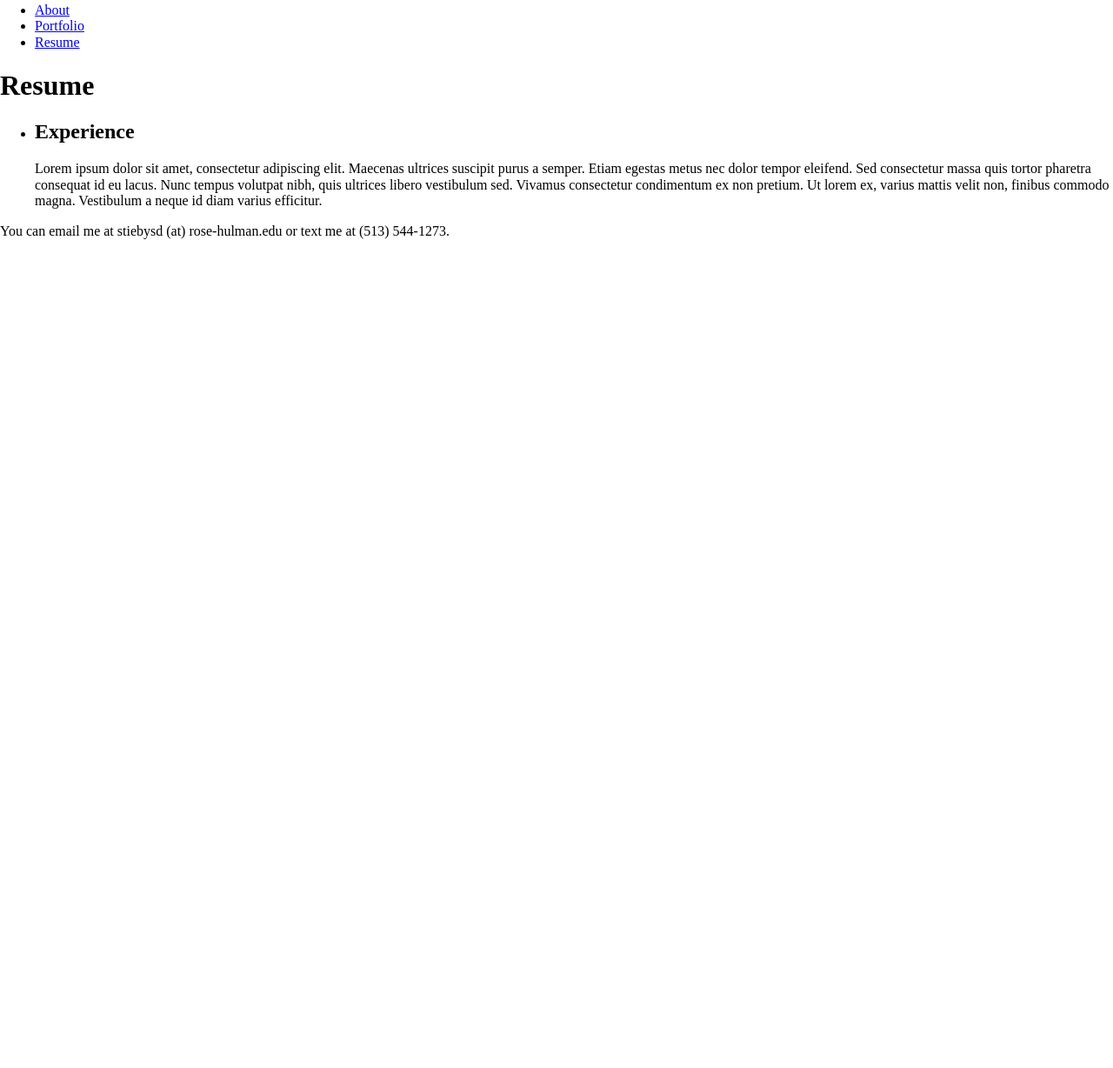
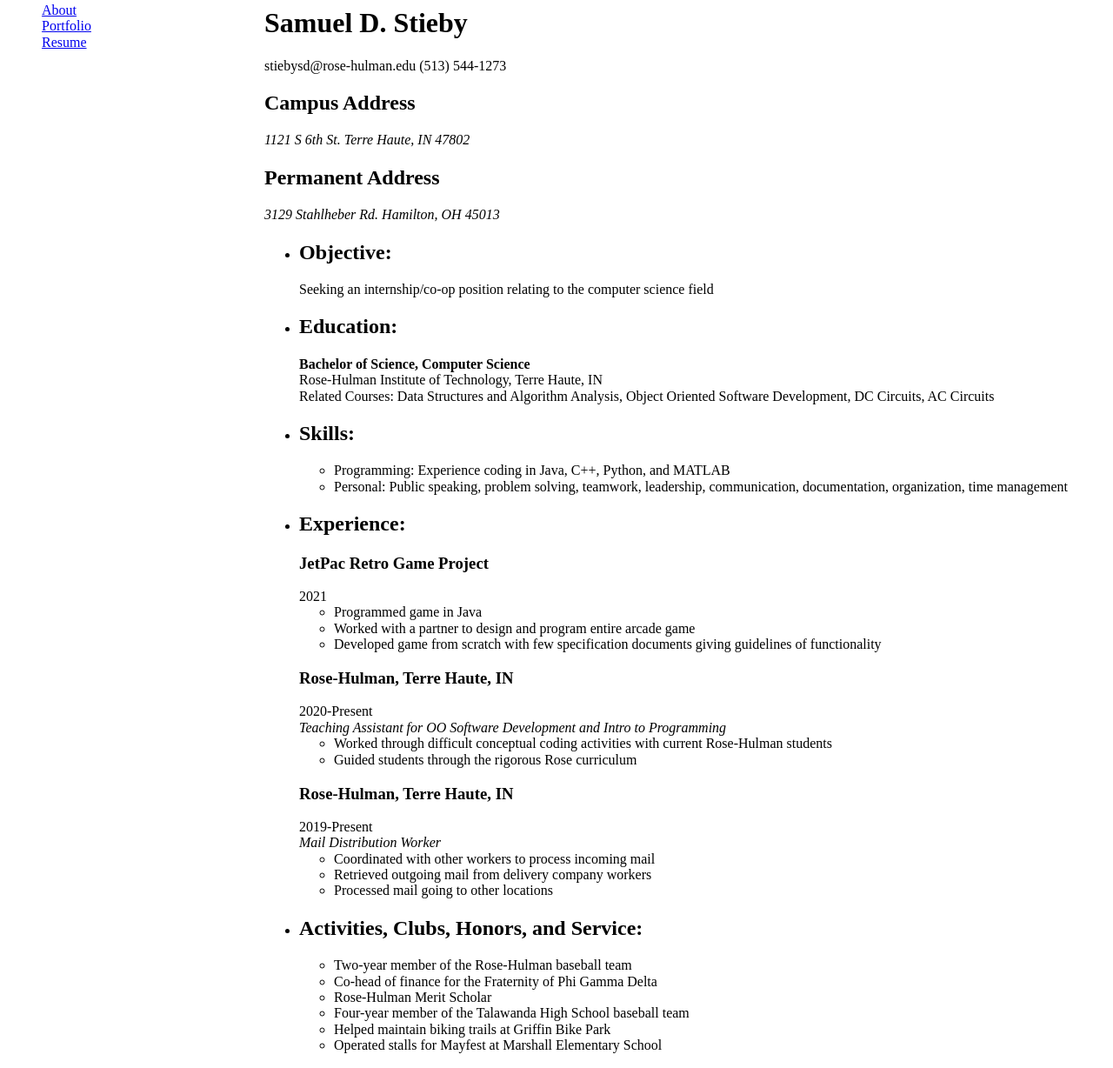
Before and after one commit to rhit-stiebysd/rhit-stiebysd.github.io, a plain HTML site: page Personal Portfolio Site/public/resume.html in a window 1280 px wide. Shown: the part 13-1241 px from the top of the page at 87% size. Before the commit the page ends 800 px from the top, so only its background shows below. Drawn offline with Linux system fonts and the light colour scheme.

Commit message:
Layout work

```diff
--- a/Personal Portfolio Site/public/resume.html
+++ b/Personal Portfolio Site/public/resume.html
@@ -21,75 +21,71 @@
 
 <body id="resume">
     <main>
-        <h1>Resume</h1>
+        <h1>Samuel D. Stieby</h1>
+        <caption id="contactInfo">stiebysd@rose-hulman.edu (513) 544-1273</caption>
+        <h2 class="addressAsides left">Campus Address</h2>
+        <address>1121 S 6th St. Terre Haute, IN 47802</address>
+        <h2 class="addressAsides right">Permanent Address</h2>
+        <address>3129 Stahlheber Rd. Hamilton, OH 45013</address>
         <ul id="resumeItems">
             <li>
-                <h2>Experience</h2>
-                <p>
-                    Lorem ipsum dolor sit amet, consectetur adipiscing elit. Maecenas ultrices suscipit purus a semper.
-                    Etiam egestas metus nec dolor tempor eleifend. Sed consectetur massa quis tortor pharetra consequat
-                    id eu lacus. Nunc tempus volutpat nibh, quis ultrices libero vestibulum sed. Vivamus consectetur
-                    condimentum ex non pretium. Ut lorem ex, varius mattis velit non, finibus commodo magna. Vestibulum
-                    a neque id diam varius efficitur.
-                </p>
+                <h2>Objective:</h2>
+                <div>Seeking an internship/co-op position relating to the computer science field</div>
+            </li>
+            <li>
+                <h2 class="sectionHead">Education:</h2>
+                <div><strong>Bachelor of Science, Computer Science</strong></div>
+                <div>Rose-Hulman Institute of Technology, Terre Haute, IN</div>
+                <span>Related Courses: Data Structures and Algorithm Analysis, Object Oriented Software Development, DC
+                    Circuits, AC Circuits</span>
+            </li>
+            <li>
+                <h2 class="sectionHead">Skills:</h2>
+                <ul class="descriptionBullet">
+                    <li>Programming: Experience coding in Java, C++, Python, and MATLAB</li>
+                    <li>Personal: Public speaking, problem solving, teamwork, leadership, communication, documentation, organization, time management</li>
+                </ul>
+            </li>
+            <li>
+                <h2 class="sectionHead">Experience:</h2>
+                <h3>JetPac Retro Game Project</h3>
+                <aside>2021</aside>
+                <ul class="descriptionBullet">
+                    <li>Programmed game in Java</li>
+                    <li>Worked with a partner to design and program entire arcade game</li>
+                    <li>Developed game from scratch with few specification documents giving guidelines of
+                        functionality</li>
+                </ul>
+                <h3><strong>Rose-Hulman</strong>, Terre Haute, IN</h3>
+                <aside>2020-Present</aside>
+                <caption><em>Teaching Assistant for OO Software Development and Intro to Programming</em></caption>
+                <ul class="descriptionBullet">
+                    <li>Worked through difficult conceptual coding activities with current Rose-Hulman students</li>
+                    <li>Guided students through the rigorous Rose curriculum</li>
+                </ul>
+                <h3><strong>Rose-Hulman</strong>, Terre Haute, IN</h3>
+                <aside>2019-Present</aside>
+                <caption><em>Mail Distribution Worker</em></caption>
+                <ul class="descriptionBullet">
+                    <li>Coordinated with other workers to process incoming mail</li>
+                    <li>Retrieved outgoing mail from delivery company workers</li>
+                    <li>Processed mail going to other locations</li>
+                </ul>
+            </li>
+            <li>
+                <h2 class="sectionHead">Activities, Clubs, Honors, and Service:</h3>
+                <ul class="descriptionBullet">
+                    <li>Two-year member of the Rose-Hulman baseball team</li>
+                    <li>Co-head of finance for the Fraternity of Phi Gamma Delta</li>
+                    <li>Rose-Hulman Merit Scholar</li>
+                    <li>Four-year member of the Talawanda High School baseball team</li>
+                    <li>Helped maintain biking trails at Griffin Bike Park</li>
+                    <li>Operated stalls for Mayfest at Marshall Elementary School</li>
+                </ul>
             </li>
         </ul>
 
     </main>
 </body>
-<footer>
-    You can email me at stiebysd (at) rose-hulman.edu or text me at (513) 544-1273.
-
-</footer>
-
-
-
-<!-- Campus Address
-1121 S 6th St.
-Terre Haute, IN 47802
-
-Samuel D. Stieby
-stiebysd@rose-hulman.edu
-(513) 544-1273
-
-Permanent Address
-3129 Stahlheber Road
-Hamilton, OH 45013
-
-
-Objective:
-Seeking an internship/co-op position relating to the computer science field
-Education:	Bachelor of Science, Computer Science
-Rose-Hulman Institute of Technology, Terre Haute, IN
-Related Courses:  Data Structures and Algorithm Analysis, Object Oriented Software Development, DC Circuits, AC Circuits 	Class of 2023
-
-Skills:	•	Programming: Experience coding in Java, C++, Python, and MATLAB from courses at school
-•	Personal: Public speaking, problem solving, teamwork, leadership, communication, documentation, organization, people skills, time management, all gained from experiences below
-Experience:	JetPac Retro Game Project
-•	Programmed game in Java
-•	Worked with a partner to design and program the entire arcade game
-•	Developed game from scratch with a few specification documents giving guidelines of functionality	2021
-	Rose-Hulman, Terre Haute, IN
-Teaching Assistant for OO Software Development and Intro to Programming
-•	Worked through difficult conceptual coding activities with current Rose-Hulman students
-•	Guided students through the rigorous Rose curriculum	2020 –
-Present
-	Rose-Hulman, Terre Haute, IN
-Mail Distribution worker
-•	Coordinated with other students to process incoming mail
-•	Retrieved outgoing mail from delivery company workers
-•	Processed mail going to another location	2019 –
-Present
-Activities, Clubs, Honors, and Service:	•	Two-year member of the Rose-Hulman baseball team
-•	Four-year member of the Talawanda High School baseball team
-•	Brother in the Fraternity of Phi Gamma Delta
-
-
-	•	Rose-Hulman Merit Scholar
-	•	Helped maintain biking trails at Griffin Bike Park
-•	Operated stalls for Mayfest at Marshall Elementary School	 -->
-
-
-
 
 </html>
--- a/Personal Portfolio Site/public/styles/main.css
+++ b/Personal Portfolio Site/public/styles/main.css
@@ -0,0 +1,75 @@
+:root {
+    --vertical-space: 2rem;
+    --horizontal-space: 3rem;
+}
+/* img.aboutMe {
+    height: 15em;
+} */
+body {
+    /* padding-left: 4em;
+    font-size: 18px;
+    line-height: 1.5; */
+    display: grid;
+    grid-template-areas: "head head"
+                         "nav nav"
+                         "main main"
+                         "foot foot";
+    grid-template-columns: 1fr 4fr;
+    grid-template-rows: auto auto 1fr auto;
+}
+
+@media screen and (min-width: 25em) {
+    body {
+        grid-template-areas: "head head"
+                         "nav main"
+                         "foot foot";
+        grid-template-rows: auto 1fr auto;
+
+    }
+}
+p {
+    max-width: 50em;
+}
+body > * {
+    padding-left: var(--horizontal-space);
+    padding-right: var(--horizontal-space);
+}
+body > header {
+    grid-area: head;
+}
+body > nav {
+    grid-area: nav;
+}
+body > nav ul {
+    list-style-type: none;
+    padding: 0;
+}
+body > main {
+    grid-area: main;
+}
+body > footer {
+    grid-area: foot;
+}
+header,footer {
+    padding-top: var(--vertical-space);
+    padding-bottom: var(--vertical-space);
+}
+header h1, footer h1 {
+    margin: 0;
+}
+body#portfolio ul#portfolioItems {
+    display: flex;
+    flex-wrap: wrap;
+    flex: 1;
+    list-style-type: none;
+    padding: 0;
+}
+@media screen and (min-width: 25em) {
+body#portfolio ul#porfolioItems li {
+    flex-basis: 48%;
+    padding-right: 2%;
+    }
+}
+body#portfolio ul#porfolioItems li img{
+    max-width: 100%;
+}
```
Also changed, not shown: Personal Portfolio Site/public/about.html (+1 -1 lines), Personal Portfolio Site/public/images/avatar.JPG (added).
